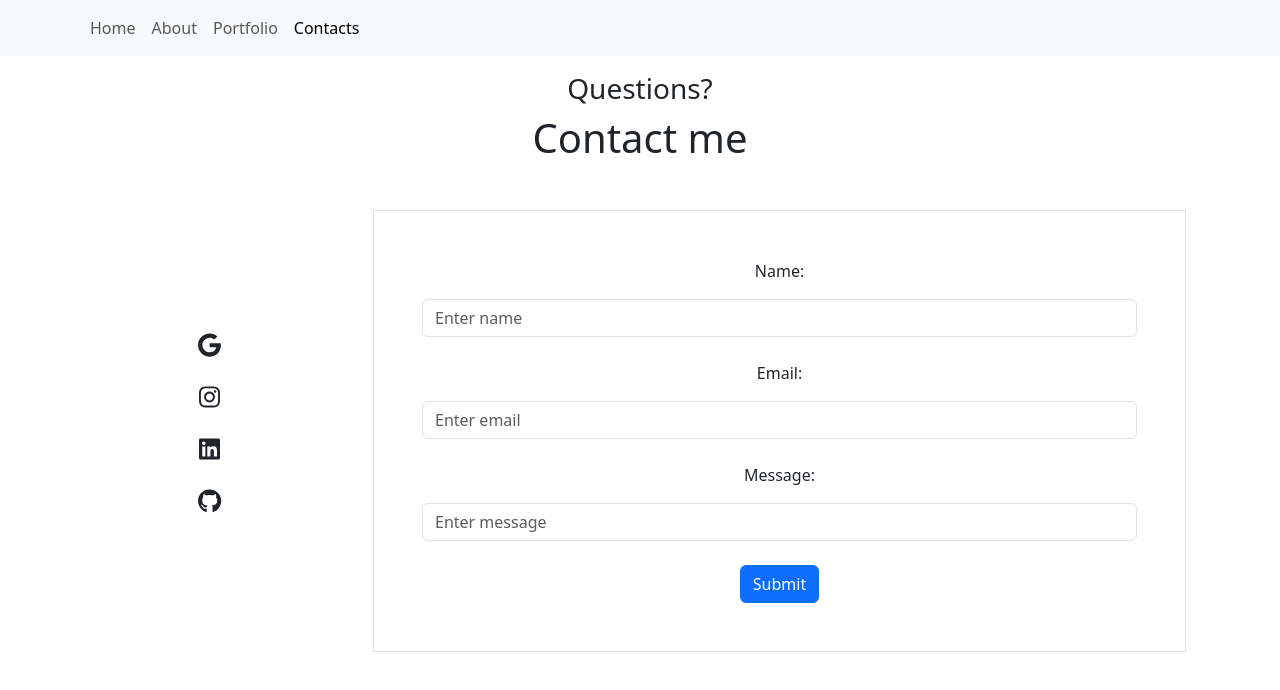
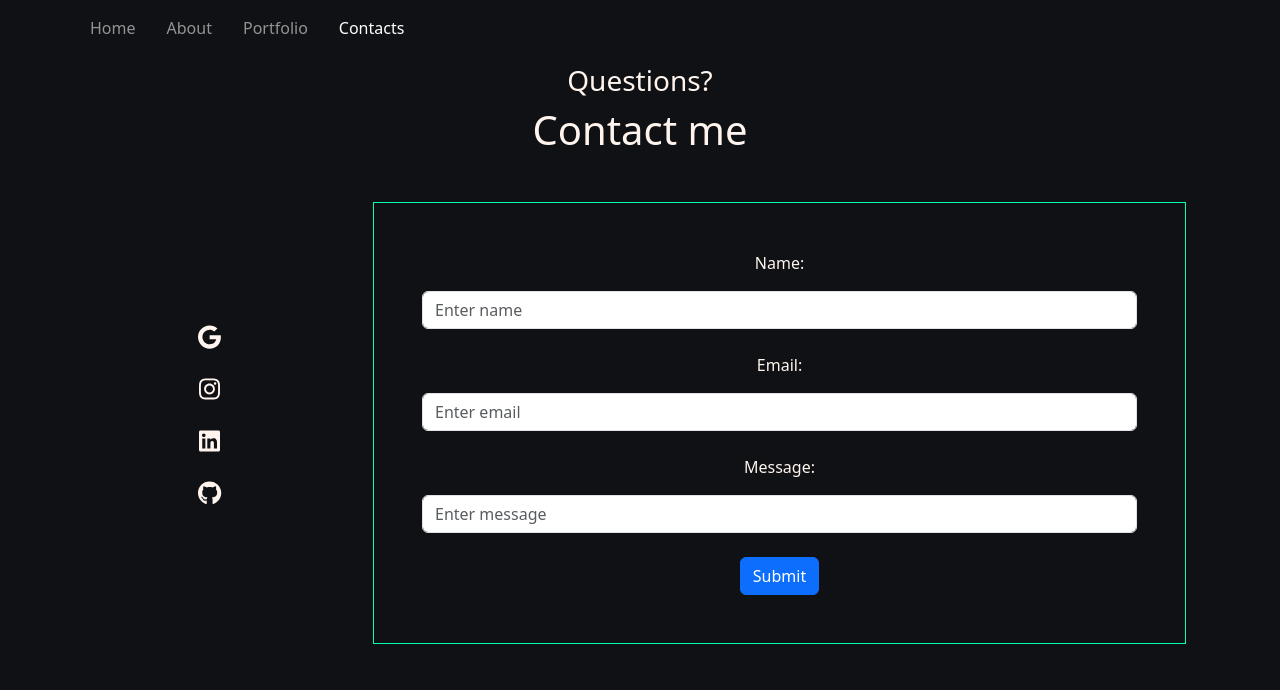
Before and after one commit to 369-Palma/portfolio, a React (Create React App) app: page /contacts in a window 1280 px wide. Shown: the top 690 px of the page. Built offline with nearby package versions, Linux system fonts and the light colour scheme.

Commit message:
navbar style

```diff
--- a/src/App.css
+++ b/src/App.css
@@ -1,3 +1,9 @@
+html,
+body {
+  background-color: #101114;
+  color: seashell;
+}
+
 .App {
   text-align: center;
 }
@@ -46,15 +52,30 @@ Form.Control {
 }
 
 .navBar {
+  background-color: #283653 !important;
+  border: 1 solid seashell !important;
+  color: seashell !important;
+
   display: flex;
   flex-direction: row;
   justify-content: center;
   margin-bottom: 3em;
   margin-top: 2em;
+  padding-left: 2em;
+}
+
+.nav-link {
+  margin-right: 15px;
+}
+
+.nav-link:hover {
+  transform: scale(1.2);
+  color: rgb(3, 226, 152);
+  /* border: 1px solid rgb(3, 226, 152) */
 }
 
 .spaziaturaLink Link {
-  margin-right: 10px;
+  margin-right: 15px;
 }
 
 .foto {
@@ -68,3 +89,16 @@ Form.Control {
 .profilo {
   border-radius: 4em;
 }
+
+.icone:hover {
+  color: rgb(3, 226, 152);
+  transform: scale(1);
+}
+
+.campoForm:focus {
+  border: 4px solid rgb(5, 255, 172);
+}
+
+.bordo {
+  border: 0.5px solid rgb(5, 255, 172);
+}
--- a/src/components/Contacts.jsx
+++ b/src/components/Contacts.jsx
@@ -22,43 +22,56 @@ const Contacts = () => {
           <Link
             to="mailto:palmaiacobelli92@gmail.com"
             target="_blank"
-            className="me-4 text-reset mb-md-3 fs-4"
+            className=" me-4 text-reset mb-md-3 fs-4"
           >
-            <FontAwesomeIcon icon={faGoogle} />
+            <FontAwesomeIcon className="icone" icon={faGoogle} />
           </Link>
-          <Link to="#" target="_blank" className="me-4 text-reset mb-md-3 fs-4">
-            <FontAwesomeIcon icon={faInstagram} />
+          <Link
+            to="#"
+            target="_blank"
+            className=" me-4 text-reset mb-md-3 fs-4"
+          >
+            <FontAwesomeIcon className="icone" icon={faInstagram} />
           </Link>
           <Link
             to="https://www.linkedin.com/in/palma-iacobelli-482521185/?locale=it_IT"
             target="_blank"
-            className="me-4 text-reset mb-md-3 fs-4"
+            className=" me-4 text-reset mb-md-3 fs-4"
           >
-            <FontAwesomeIcon icon={faLinkedin} />
+            <FontAwesomeIcon className="icone" icon={faLinkedin} />
           </Link>
           <Link
             to="https://github.com/369-Palma"
             target="_blank"
-            className="me-4 text-reset mb-md-3 fs-4 "
+            className=" me-4 text-reset mb-md-3 fs-4 "
           >
-            <FontAwesomeIcon icon={faGithub} />
+            <FontAwesomeIcon className="icone" icon={faGithub} />
           </Link>
         </Col>
         <Col xs={12} md={9} className="mx-auto">
-          <Form className="p-5 border">
+          <Form className="p-5 bordo">
             <Form.Group className="mb-4" controlId="formName">
               <Form.Label className="mb-3">Name:</Form.Label>
-              <Form.Control type="name" placeholder="Enter name" />
+              <Form.Control
+                className="campoForm"
+                type="name"
+                placeholder="Enter name"
+              />
             </Form.Group>
 
             <Form.Group className="mb-4" controlId="formEmail">
               <Form.Label className="mb-3">Email:</Form.Label>
-              <Form.Control type="email" placeholder="Enter email" />
+              <Form.Control
+                type="email"
+                className="campoForm"
+                placeholder="Enter email"
+              />
             </Form.Group>
 
             <Form.Group className="mb-4" controlId="formMessage">
               <Form.Label className="mb-3">Message:</Form.Label>
               <Form.Control
+                className="campoForm"
                 type="textarea"
                 Row={3}
                 placeholder="Enter message"
--- a/src/components/NavBar.jsx
+++ b/src/components/NavBar.jsx
@@ -7,8 +7,11 @@ const NavBar = () => {
   const [showLinks, setShowLinks] = useState(false);
 
   return (
-    <Navbar expand="md" className="bg-body-tertiary d-flex mb-3">
-      <Container className="d-flex flex-row align-self-center">
+    <Navbar
+      expand="md"
+      className=" d-flex navbar navbar-expand-md navbar-dark pb-3"
+    >
+      <Container className="d-flex flex-row ">
         <Navbar.Toggle
           aria-controls="basic-navbar-nav"
           onClick={() => setShowLinks(!showLinks)}
@@ -63,30 +66,6 @@ const NavBar = () => {
         </Navbar.Collapse>
       </Container>
     </Navbar>
-    /*  <Nav
-      className="navBar w-75 mx-auto flex-nowrap"
-      variant="pills"
-      defaultActiveKey="/"
-    >
-      <Nav.Item className="spaziaturaLink">
-        <Link to="/">HOME </Link>
-      </Nav.Item>
-      <Nav.Item>
-        <Link to="/about" eventKey="link-1">
-          ABOUT
-        </Link>
-      </Nav.Item>
-      <Nav.Item>
-        <Link to="/porfolio" eventKey="link-2">
-          WORKS
-        </Link>
-      </Nav.Item>
-      <Nav.Item>
-        <Link to="/contacts" eventKey="link-3">
-          CONTACTS
-        </Link>
-      </Nav.Item>
-    </Nav> */
   );
 };
 export default NavBar;
```
